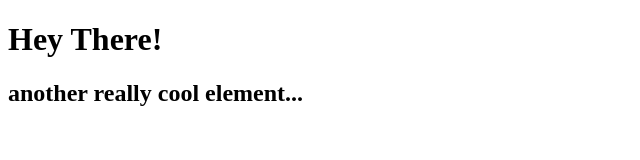
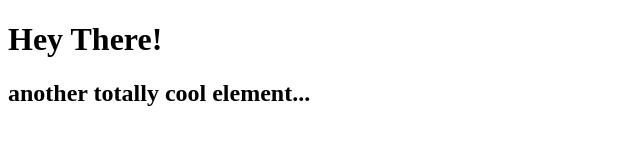
Before and after one commit to SteveG34/background-generator, a plain HTML site: page index.html in a window 1280 px wide. Shown: the full height of the page, 0-640 px from the left. Drawn offline with Linux system fonts and the light colour scheme.

Commit message:
looks even better now

```diff
--- a/index.html
+++ b/index.html
@@ -2,6 +2,6 @@
 <html>
     <div>
         <h1>Hey There!</h1>
-        <h2>another really cool element...</h2>
+        <h2>another totally cool element...</h2>
     </div>
 </html>
```
